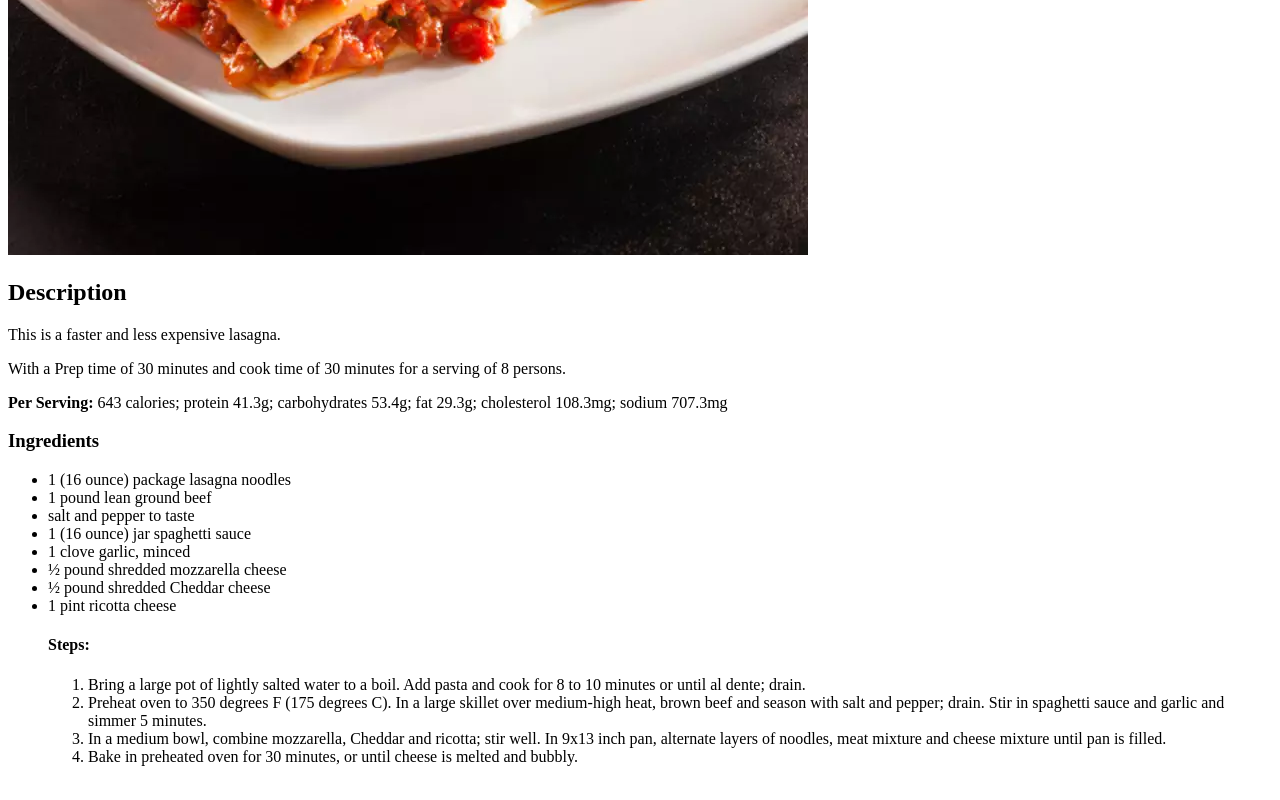
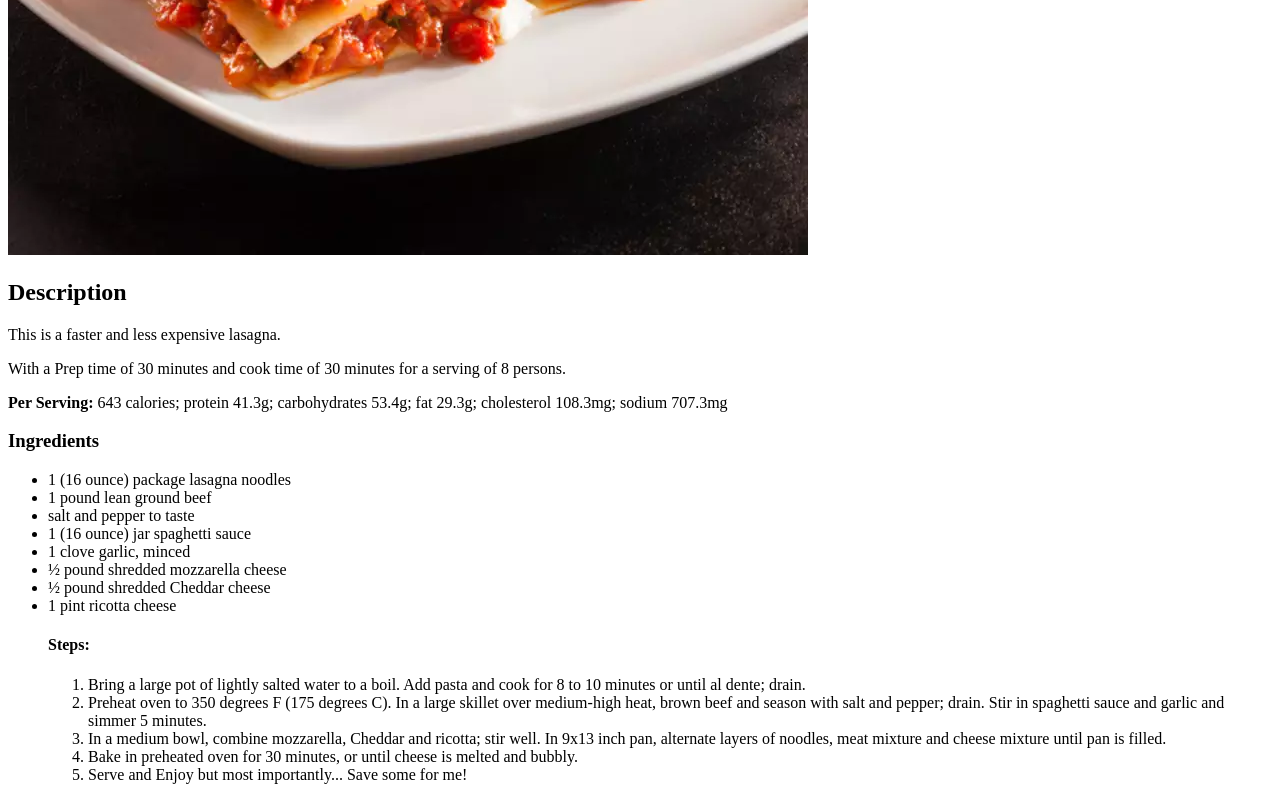
Before and after one commit to Umair50x/odin-recipes, a plain HTML site: page recipes/lasagna.html in a window 1280 px wide. Shown: the part 625-1425 px from the top of the page. Drawn offline with Linux system fonts and the light colour scheme.

Commit message:
add unimportant small single line code

```diff
--- a/recipes/lasagna.html
+++ b/recipes/lasagna.html
@@ -39,6 +39,7 @@
                         <li>
                             Bake in preheated oven for 30 minutes, or until cheese is melted and bubbly.
                         </li>
+                        <li>Serve and Enjoy but most importantly... Save some for me!</li>
                     </ol>
         </ul>
 </body>
```
Also changed, not shown: recipes/Rocks-T-Bone-Steaks.html (+1 -0 lines).
